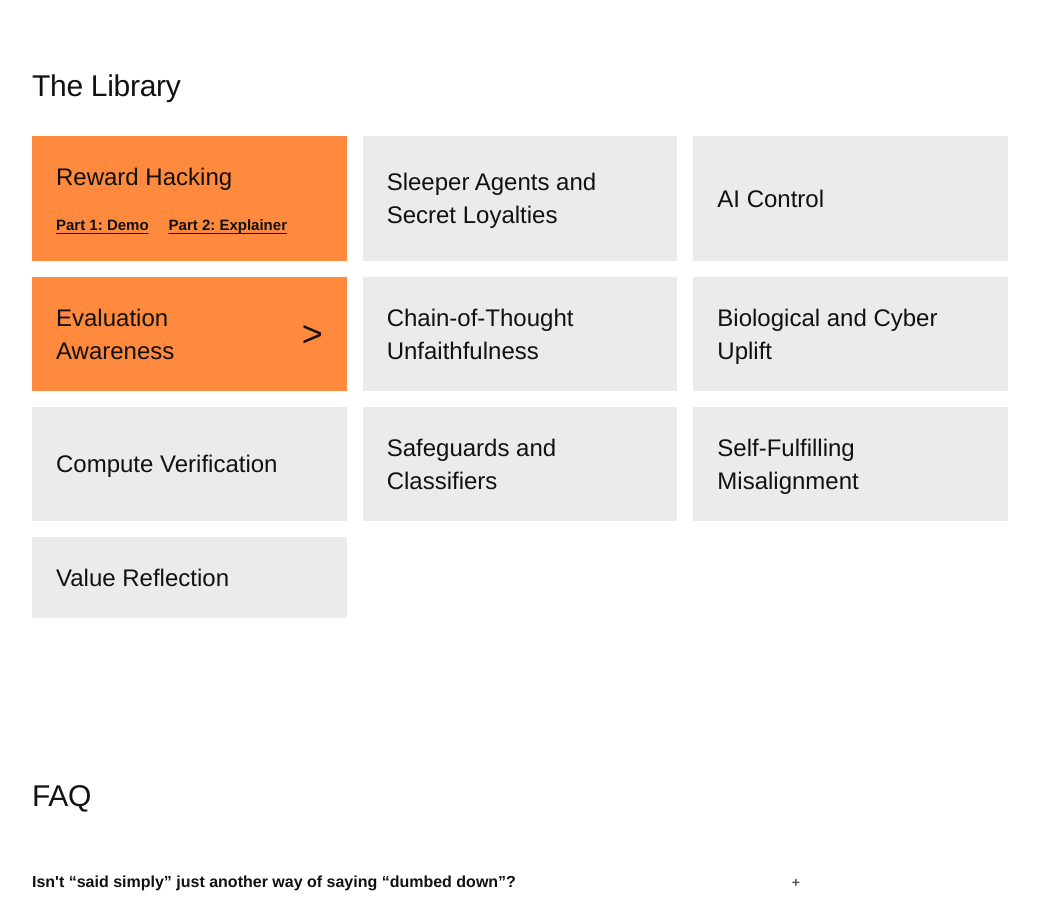
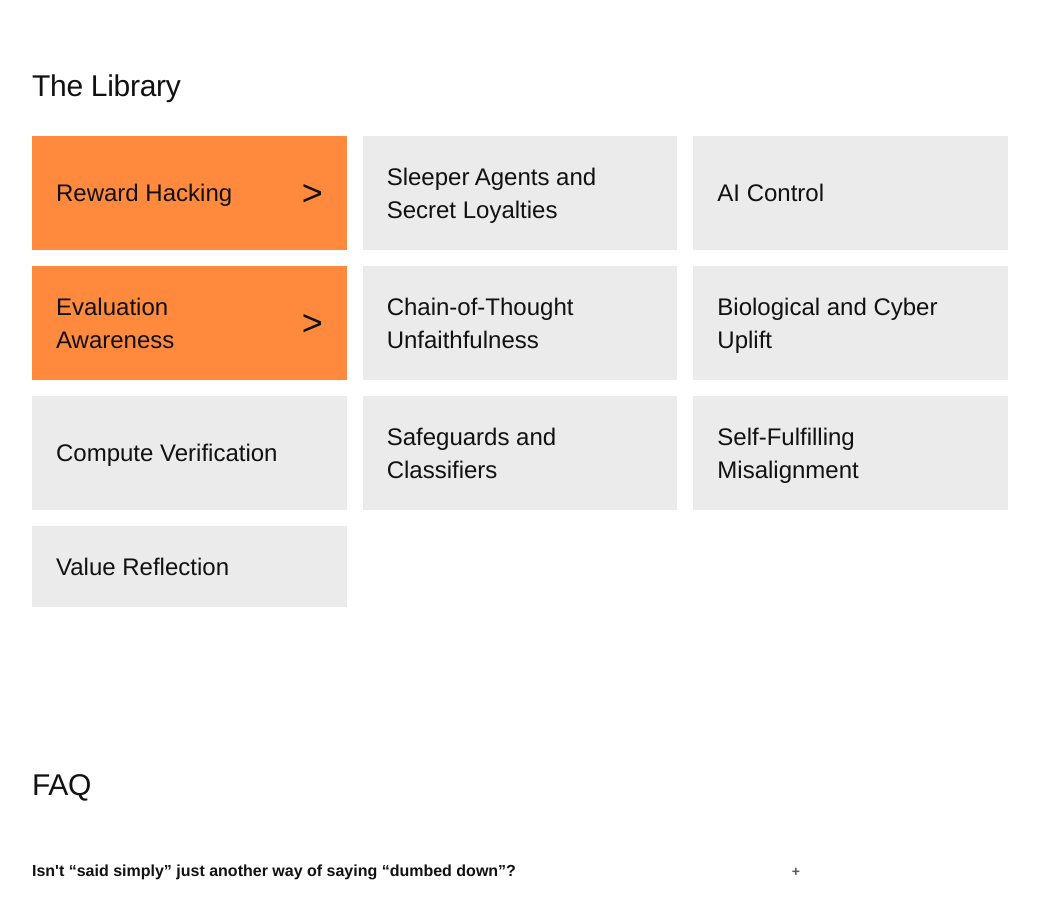
Before and after one commit to kaustubhkislay/aisafety-said-simply, a Next.js app: page / in a window 1280 px wide. Shown: the part 1360-2278 px from the top of the page, without its empty margins (120-1159 px from the left). Built offline with nearby package versions, Linux system fonts and the light colour scheme.

Commit message:
Simplify homepage Reward Hacking card to title and arrow

```diff
--- a/components/LibraryBrowser.tsx
+++ b/components/LibraryBrowser.tsx
@@ -1,22 +1,11 @@
 import Link from "next/link";
 import type { LibraryItem } from "@/content";
-import LibraryParts from "@/components/LibraryParts";
 
 function Card({ item }: { item: LibraryItem }) {
   const live = item.status === "live";
   const cardClass = `block h-full rounded-card p-6 transition-colors duration-150 ease-out ${
     live ? "bg-library-live hover:bg-library-live-hover" : "bg-paper-3"
   }`;
-  if (live && item.parts?.length) {
-    return (
-      <div className={cardClass}>
-        <h3 className="mb-5 font-display text-2xl font-medium leading-snug text-ink">
-          {item.title}
-        </h3>
-        <LibraryParts title={item.title} parts={item.parts} compact />
-      </div>
-    );
-  }
   const inner = (
     <div className="flex h-full items-center justify-between gap-4">
       <h3 className="font-display text-2xl font-medium leading-snug text-ink">
```
Also changed, not shown: components/reward-hacking/README.md.
